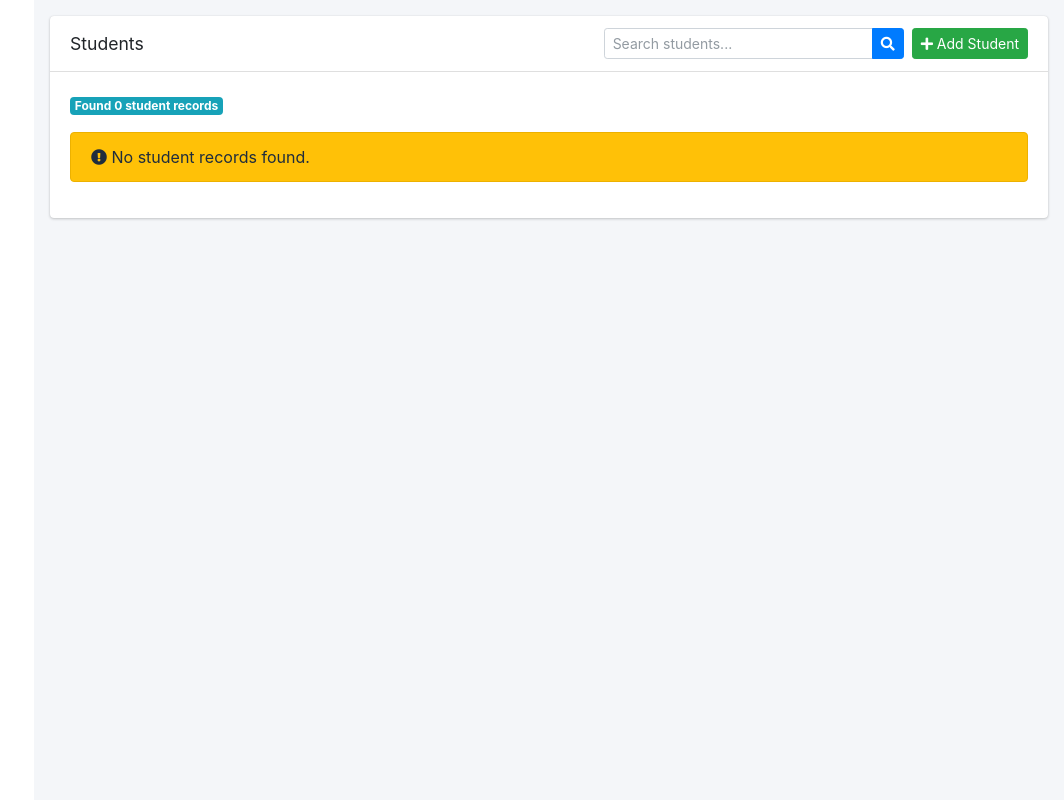
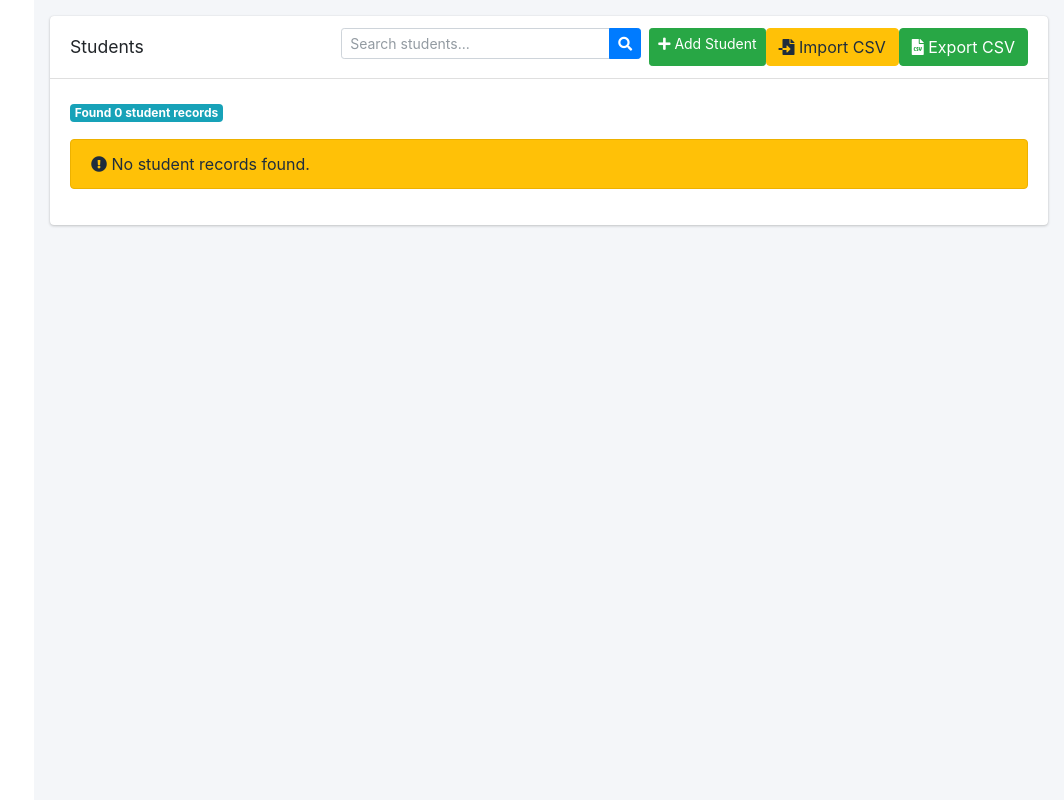
Before and after one commit to UjwalGuragain/EduTrack, a Django app: template student_management_system/edu_track/templates/edu_track/students/student_list.html in a window 1280 px wide. Shown: the whole page, without its empty margins (216-1280 px from the left). Run offline with Django 5.2, Linux system fonts and the light colour scheme; the template is opened without the code that fills it, so the values that code supplies are empty; some libraries are stand-ins or nearby versions.

Commit message:
feat: add urls to export and import students

```diff
--- a/student_management_system/edu_track/templates/edu_track/students/student_list.html
+++ b/student_management_system/edu_track/templates/edu_track/students/student_list.html
@@ -51,6 +51,18 @@
                     <i class="fas fa-plus"></i>
                     Add Student
                 </a>
+
+                <a href="{% url 'student_import_csv' %}"
+                    class="btn btn-warning">
+                    <i class="fas fa-file-import"></i>
+                     Import CSV
+                </a>
+
+                <a href="{% url 'student_export_csv' %}"
+                    class="btn btn-success">
+                    <i class="fas fa-file-csv"></i>
+                    Export CSV
+                    </a>
 
             </div>
 
```
